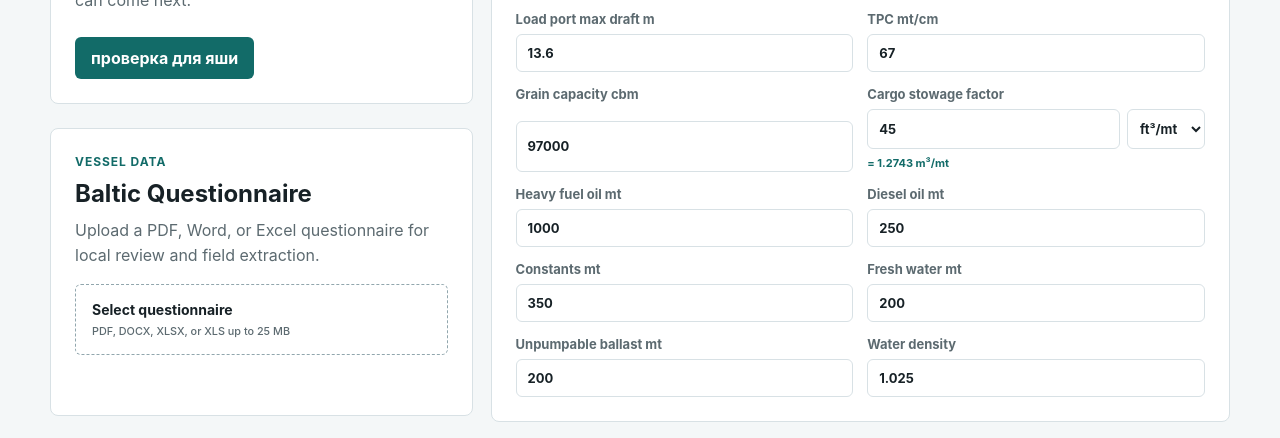
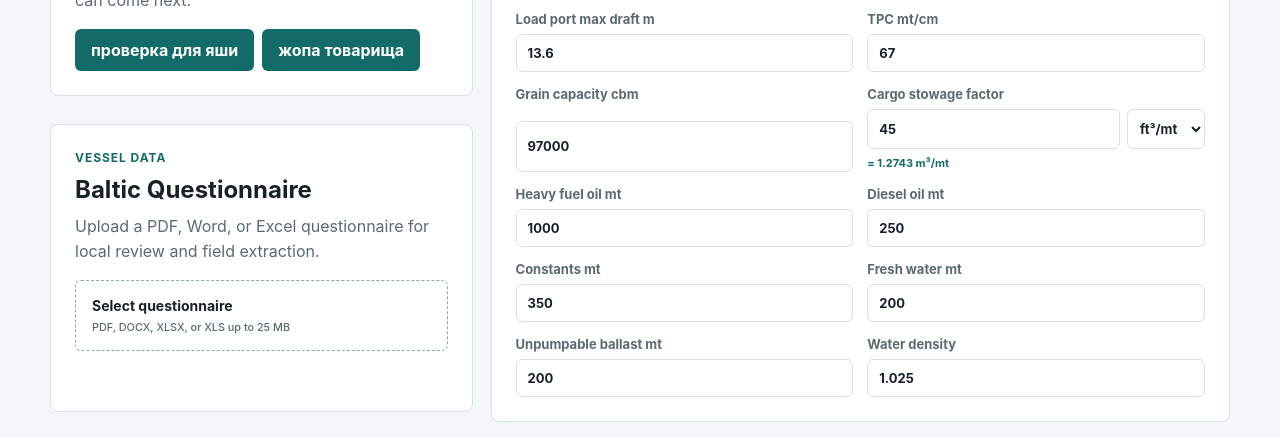
Before and after one commit to yakivyaholnitser-ship-it/loadicator, a website: page public/index.html in a window 1280 px wide. Shown: the part 199-637 px from the top of the page. Drawn offline with Linux system fonts and the light colour scheme; no server answers.

Commit message:
Add second test button

```diff
--- a/public/index.html
+++ b/public/index.html
@@ -15,7 +15,10 @@
           <p>
             Quick cargo uptake estimates for pre-fixture checks. The math is deterministic; the AI layer can come next.
           </p>
-          <button class="intro-check-button" type="button">проверка для яши</button>
+          <div class="intro-actions">
+            <button type="button">проверка для яши</button>
+            <button type="button">жопа товарища</button>
+          </div>
         </div>
 
         <section class="panel importer">
--- a/public/styles.css
+++ b/public/styles.css
@@ -53,7 +53,10 @@
   align-self: start;
 }
 
-.intro-check-button {
+.intro-actions {
+  display: flex;
+  flex-wrap: wrap;
+  gap: 8px;
   margin-top: 8px;
 }
 
```
